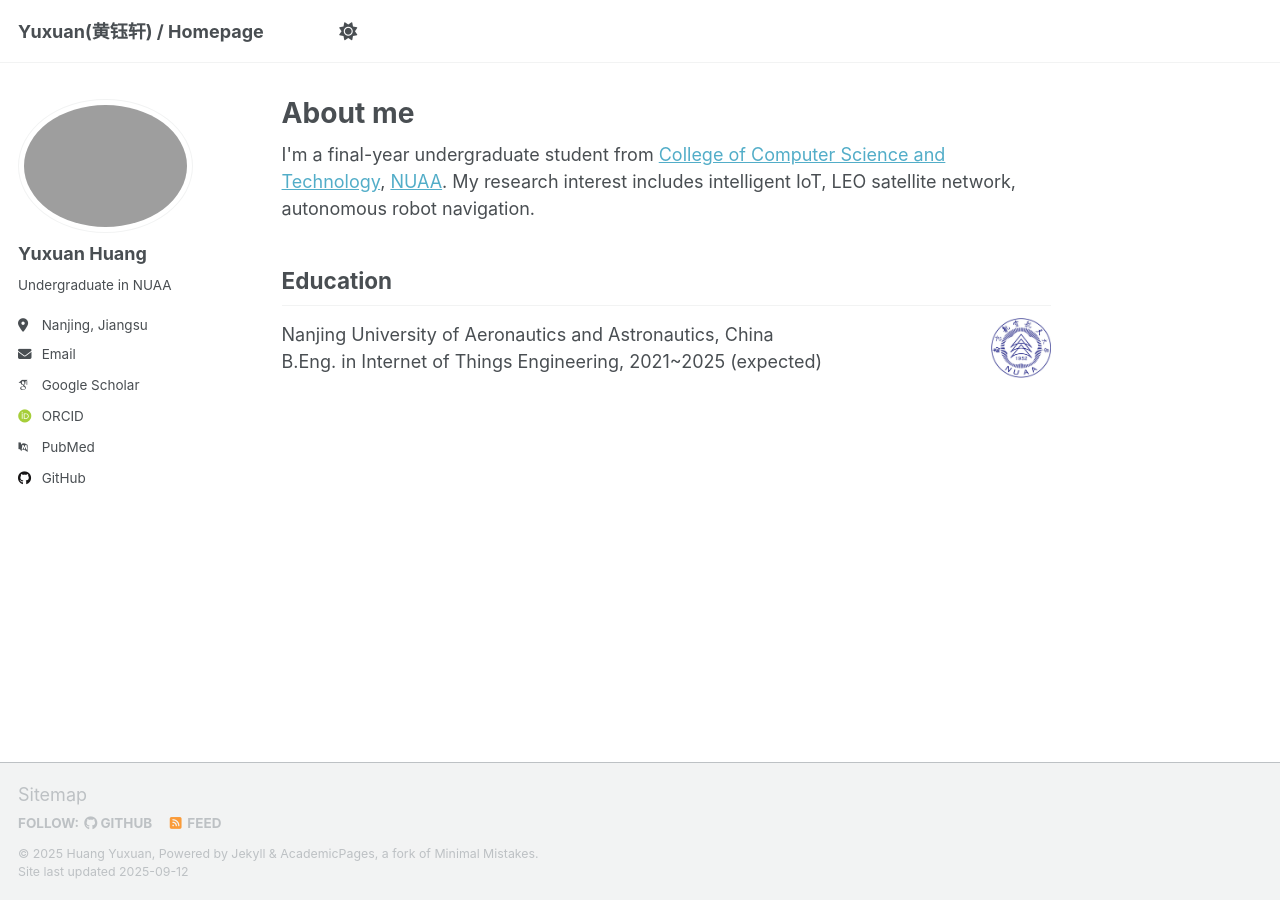
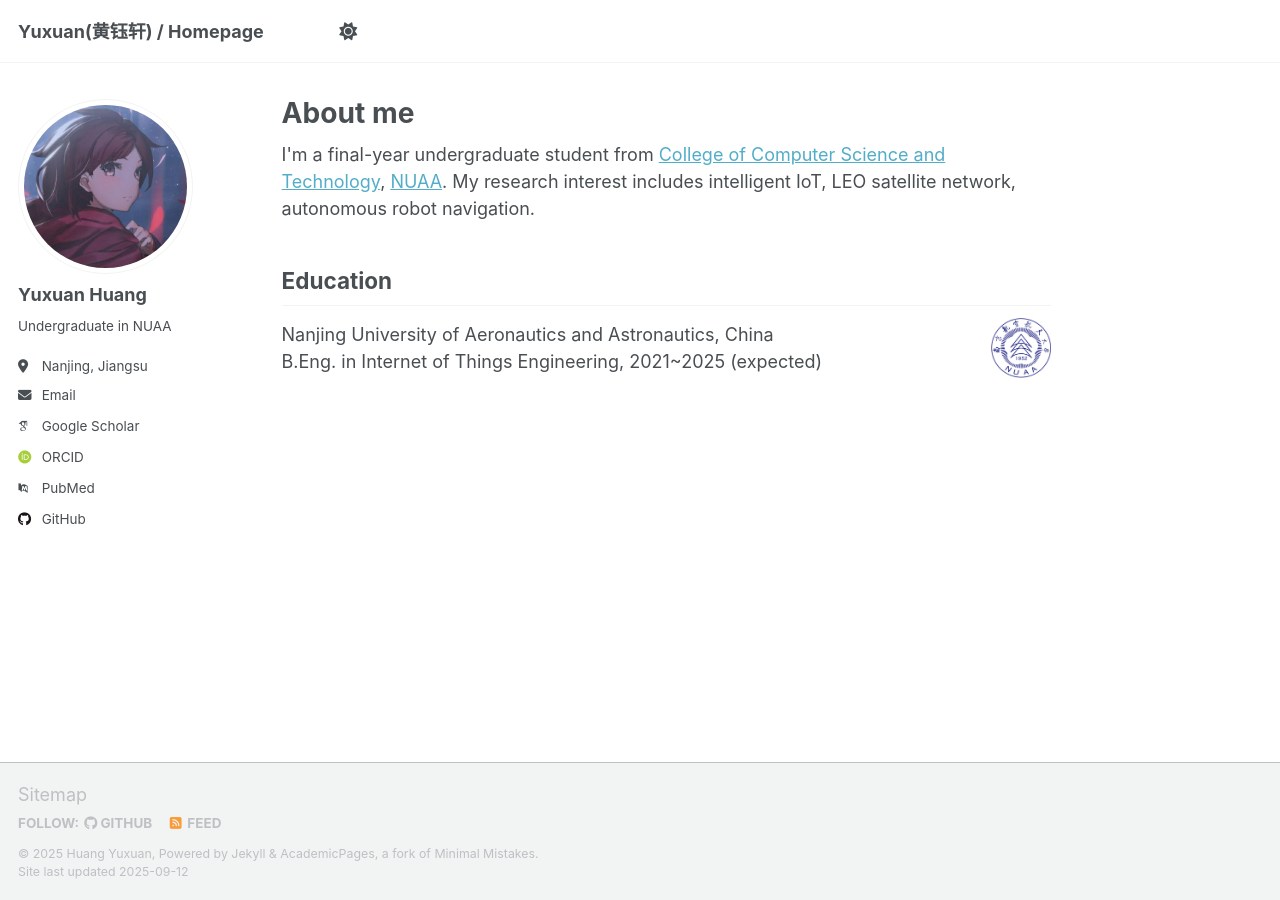
Before and after one commit to Cresc3nt/Cresc3nt.github.io, a Jekyll site: the page built from _pages/about.html, in a window 1280 px wide. Built offline with Jekyll 4.4.1, drawn with Linux system fonts in a browser that asks for light colours; some web fonts are replaced; a script that is not in the unit is left out.

Commit message:
Update _config.yml

```diff
--- a/_config.yml
+++ b/_config.yml
@@ -23,7 +23,8 @@ repository               : "Cresc3nt/Cresc3nt.github.io"
 #               Additional customization can be done by editing /_includes/author-profile.html
 author:
   # Biographic information
-  avatar           : "Cresc3nt.png"
+  # avatar           : "profile.png"
+  avatar           : "Cresc3nt.jpg"
   name             : "Yuxuan Huang"
   pronouns         : # example: "she/her"
   bio              : "Undergraduate in NUAA"
```
